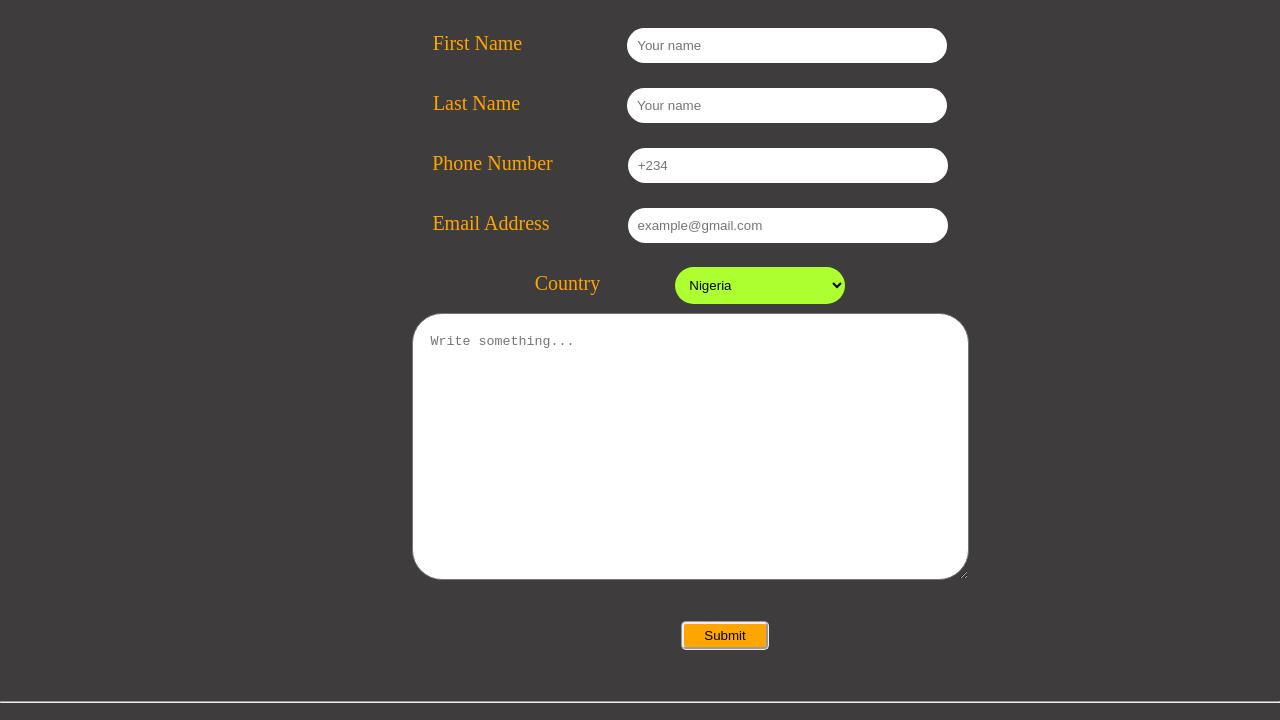
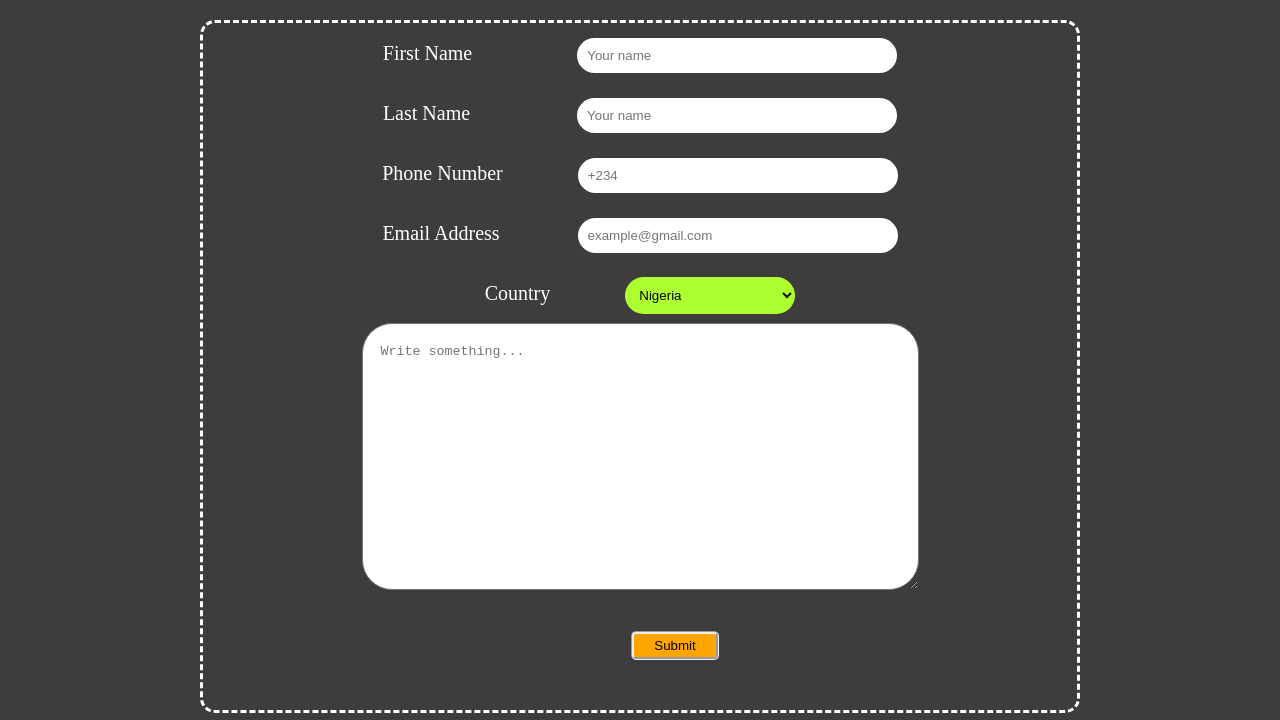
Before and after one commit to OkolieGold/OkolieGold.github.io, a plain HTML site: page contact us.html in a window 1280 px wide. Shown: the part 212-932 px from the top of the page. Drawn offline with Linux system fonts and the light colour scheme.

Commit message:
Update fashion_app.css

```diff
--- a/fashion_app.css
+++ b/fashion_app.css
@@ -9,7 +9,6 @@
     padding-top: 5px;
     padding-bottom: 5px;
     background-color: orange;
-    border-top: groove;
 }
 
 .btn{
@@ -150,7 +149,7 @@
 }
 
 .container{
-    color: #fff;
+    color: #000;
     background-color: #3e3c3c;
     text-align: center;
     padding-bottom: 1px;
@@ -158,13 +157,13 @@
 }
 
 .column{
-    padding-top: 15px;
     line-height: 3;
     font-size: 20px;
-    background-color: #3e3c3c;
-    color: orange;
-    padding-left: 25px;
-    padding-left: 100px;
+    color: #fff;
+    border: dashed 3px;
+    border-radius: 15px;
+    margin: 25px 200px;
+    text-align: inherit;
 }
 
 .placeholder{
```
